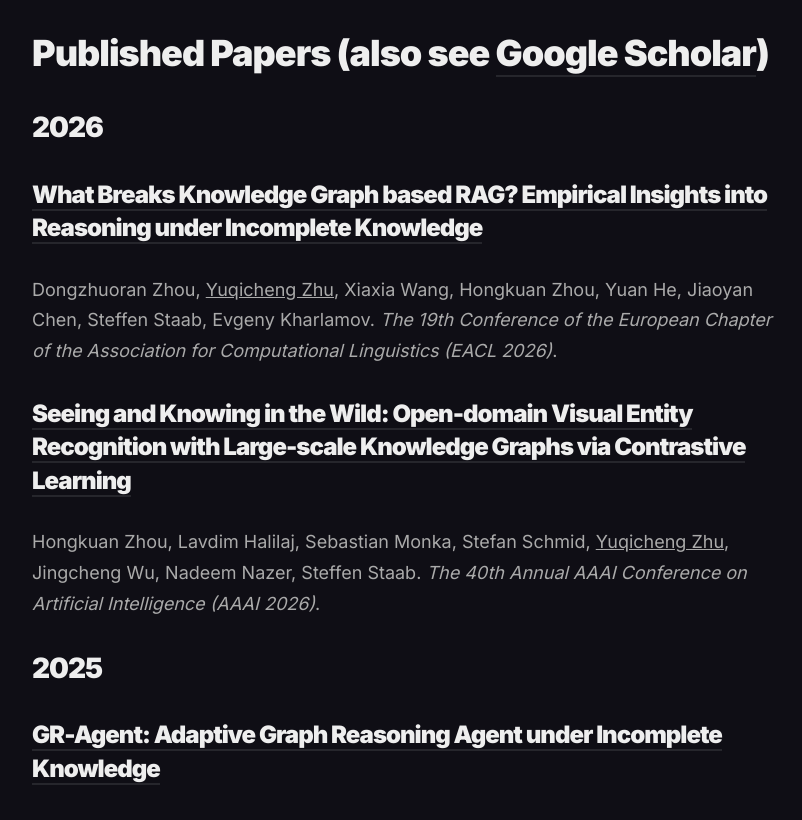
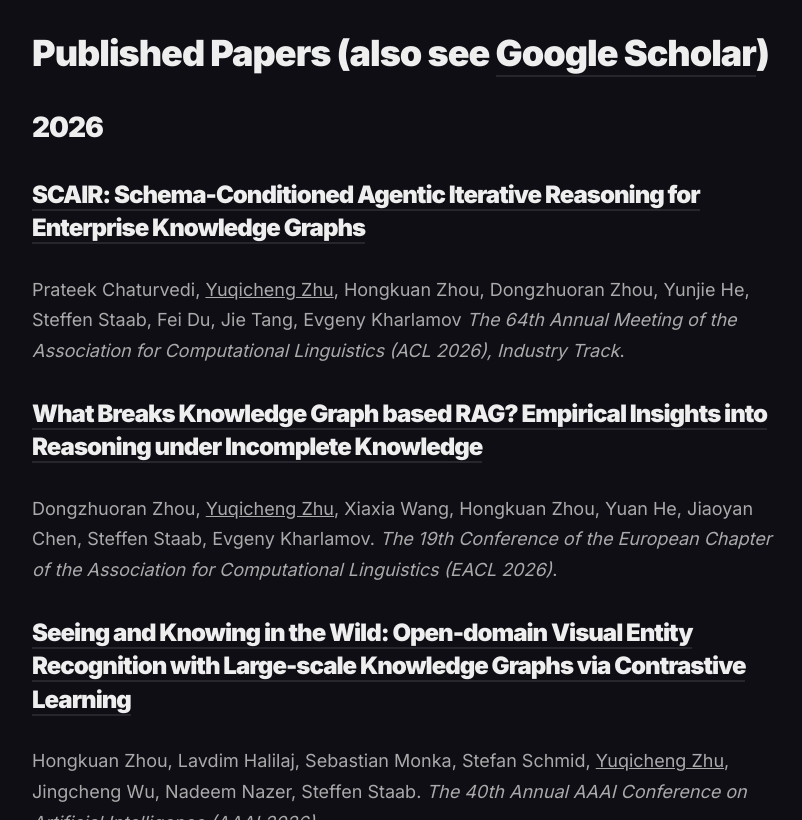
Before and after one commit to ZhuYuqicheng/ZhuYuqicheng.github.io, a Jekyll site: the page built from _pages/publication.md, in a window 1280 px wide and 900 px high, scrolled down 588 px, cut to the strip 80-900 px from the top of the window. Shown: the whole strip, without its empty margins (228-1030 px from the left). Built offline with Jekyll 4.4.1, drawn with Linux system fonts in a browser that asks for light colours; nearby versions of some CDN libraries.

Commit message:
ACL industry paper

```diff
--- a/_pages/publication.md
+++ b/_pages/publication.md
@@ -8,6 +8,9 @@ image: '/images/publication.jpg'
 # Published Papers (also see [Google Scholar](https://scholar.google.com/citations?user=TE5jy5cAAAAJ&hl=en))
 
 ## 2026
+
+### [SCAIR: Schema-Conditioned Agentic Iterative Reasoning for Enterprise Knowledge Graphs](https://openreview.net/pdf?id=IVtK2kO2pC)
+Prateek Chaturvedi, <u>Yuqicheng Zhu</u>, Hongkuan Zhou, Dongzhuoran Zhou, Yunjie He, Steffen Staab, Fei Du, Jie Tang, Evgeny Kharlamov *The 64th Annual Meeting of the Association for Computational Linguistics (ACL 2026), Industry Track*.
 
 ### [What Breaks Knowledge Graph based RAG? Empirical Insights into Reasoning under Incomplete Knowledge](https://arxiv.org/abs/2508.08344)
 Dongzhuoran Zhou, <u>Yuqicheng Zhu</u>, Xiaxia Wang, Hongkuan Zhou, Yuan He, Jiaoyan Chen, Steffen Staab, Evgeny Kharlamov. *The 19th Conference of the European Chapter
```
Also changed, not shown: _pages/news.md (+3 -1 lines).
